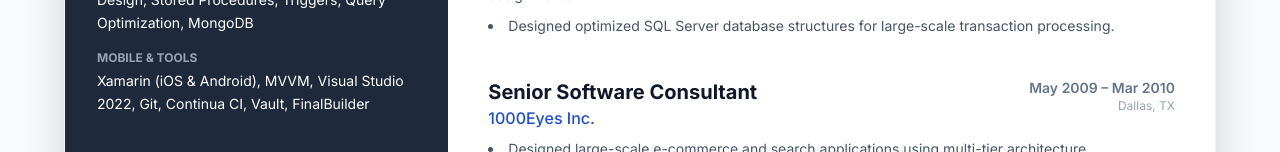
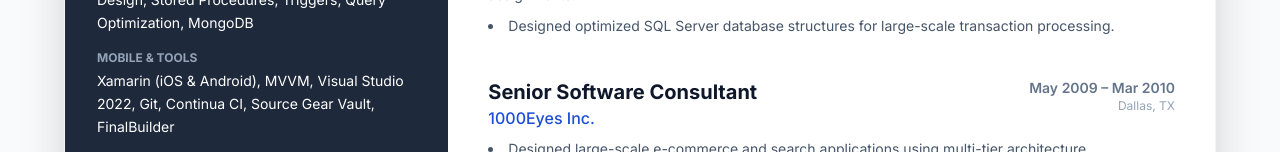
Before and after one commit to mikejiaca65/portfolio, a React (Vite) app: page / in a window 1280 px wide. Shown: the part 648-800 px from the top of the page. Built offline with nearby package versions, Linux system fonts and the light colour scheme.

Commit message:
update resume for vault

```diff
--- a/resumeData.ts
+++ b/resumeData.ts
@@ -22,7 +22,7 @@
     },
     {
       category: "Mobile & Tools",
-      items: ["Xamarin (iOS & Android)", "MVVM", "Visual Studio 2022", "Git", "Continua CI", "Vault", "FinalBuilder"]
+      items: ["Xamarin (iOS & Android)", "MVVM", "Visual Studio 2022", "Git", "Continua CI", "Source Gear Vault", "FinalBuilder"]
     }
   ],
   experience: [
```
